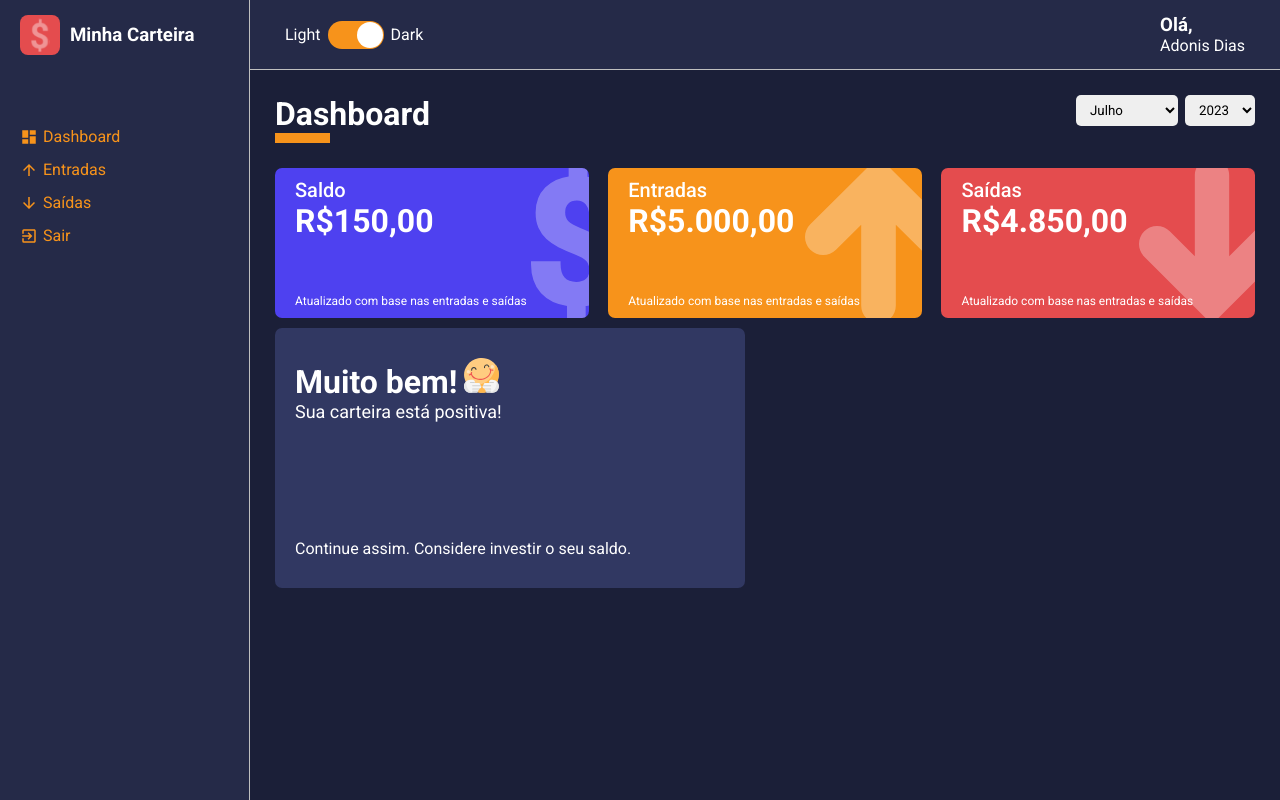
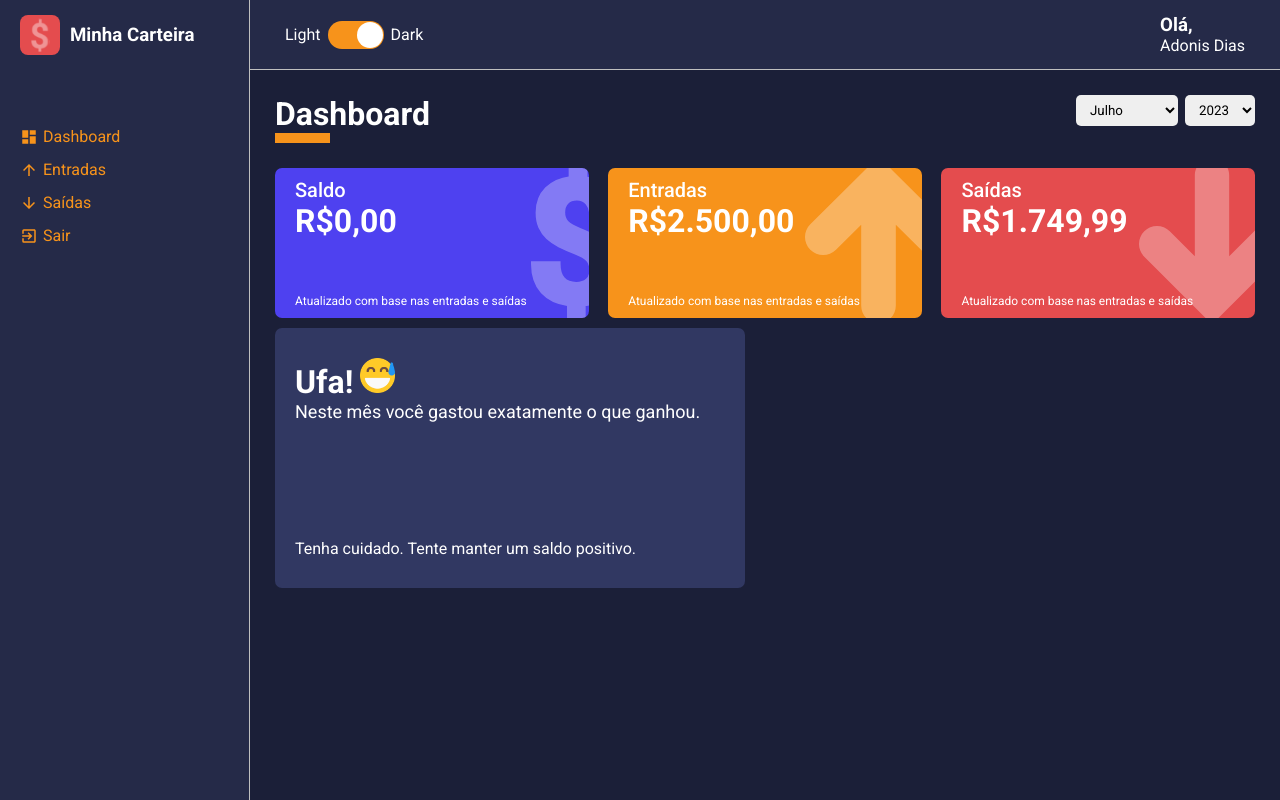
Before and after one commit to adonisdelima1/minha_carteira, a React (Create React App) app: page / in a window 1280 px wide. Built offline with nearby package versions, Linux system fonts and the light colour scheme.

Commit message:
feat: add functionality to dashboard boxes

```diff
--- a/src/pages/Dashboard/index.tsx
+++ b/src/pages/Dashboard/index.tsx
@@ -32,6 +32,7 @@ import { Container, Content } from "./styles"
 // Icons/Images from src/assets folder
 import happyEmoji from '../../assets/happy.svg';
 import sadEmoji from '../../assets/sad.svg'
+import grinningEmoji from '../../assets/grinning.png';
 
 // Data
 import gains from '../../repositories/gains';
@@ -87,6 +88,81 @@ export default function Dashboard() {
     }, []);
 
 
+    const totalOutgoes = useMemo(() => {
+        let total: number = 0;
+
+        expenses.forEach(item  => {
+            const date = new Date(item.date);
+            const year = date.getFullYear();
+            const month = date.getMonth() + 1; // jan = 0 in js
+
+            if(month === selectedMonth && year === selectedYear) {
+                try {
+                    total += Number(item.amount);
+                } catch {
+                    throw new Error(
+                        'Invalid amount! Amount must be a number.'
+                    );
+                };
+            }
+        });
+        return total;
+    }, [selectedMonth, selectedYear]);
+
+
+    const totalIncomes = useMemo(() => {
+        let total: number = 0;
+
+        gains.forEach(item  => {
+            const date = new Date(item.date);
+            const year = date.getFullYear();
+            const month = date.getMonth() + 1; // jan = 0 in js
+
+            if(month === selectedMonth && year === selectedYear) {
+                try {
+                    total += Number(item.amount);
+                } catch {
+                    throw new Error(
+                        'Invalid amount! Amount must be a number.'
+                    );
+                };
+            }
+        });
+        return total;
+    }, [selectedMonth, selectedYear]);
+
+    const totalBalance = useMemo(() => {
+        // return totalIncomes - totalOutgoes;
+        return 0;
+    }, [totalIncomes, totalOutgoes]);
+
+    const message = useMemo(() => {
+        if(totalBalance < 0) {
+            return {
+                key: uuid(),
+                title: "Que triste!",
+                description: "Neste mês, você gastou mais do que deveria.",
+                footerText: "Tente cortar gastos menos necessários.",
+                icon: sadEmoji
+            };
+        } else if(totalBalance == 0) {
+            return {
+                key: uuid(),
+                title: "Ufa!",
+                description: "Neste mês você gastou exatamente o que ganhou.",
+                footerText: "Tenha cuidado. Tente manter um saldo positivo.",
+                icon: grinningEmoji
+            };
+        } else {
+            return {
+                key: uuid(),
+                title: "Muito bem!",
+                description: "Sua carteira está positiva!",
+                footerText: "Continue assim. Considere investir o seu saldo.",
+                icon: happyEmoji
+            };
+        }
+    }, [totalBalance]);
 
     //   As funções 'handleSelectedYear' e 'handleSelectedMonth' foram
     // sugeridas pelo instrutor do curso porque a obtenção do value de um
@@ -101,7 +177,7 @@ export default function Dashboard() {
     //         const parsedYear = Number(year);
     //         setSelectedYear(parsedYear);
     //     }
-    //     catch(error) {
+    //     catch{
     //         throw new Error('Invalid value for year selected.');
     //     }
     // }
@@ -111,7 +187,7 @@ export default function Dashboard() {
     //         const parsedMonth = Number(month);
     //         setSelectedMonth(parsedMonth);
     //     }
-    //     catch(error) {
+    //     catch{
     //         throw new Error('Invalid value for month selected.');
     //     }
     // }
@@ -135,7 +211,7 @@ export default function Dashboard() {
             <Content>
                 <WalletBox
                     title= 'Saldo'
-                    amount={150.00}
+                    amount={totalBalance}
                     footerLabel= 'Atualizado com base nas entradas e saídas'
                     icon= 'dollar'
                     boxColor= '#4E41F0'
@@ -143,7 +219,7 @@ export default function Dashboard() {
 
                 <WalletBox
                     title= 'Entradas'
-                    amount={5000.00}
+                    amount={totalIncomes}
                     footerLabel= 'Atualizado com base nas entradas e saídas'
                     icon= 'arrowUp'
                     boxColor= '#F7931B'
@@ -151,18 +227,18 @@ export default function Dashboard() {
 
                 <WalletBox
                     title= 'Saídas'
-                    amount={4850.00}
+                    amount={totalOutgoes}
                     footerLabel= 'Atualizado com base nas entradas e saídas'
                     icon= 'arrowDown'
                     boxColor= '#E44C4E'
                 />
 
                 <MessageBox
-                    key={uuid()}
-                    title="Muito bem!"
-                    description="Sua carteira está positiva!"
-                    footerText="Continue assim. Considere investir o seu saldo."
-                    icon={happyEmoji}
+                    key={message.key}
+                    title={message.title}
+                    description={message.description}
+                    footerText={message.footerText}
+                    icon={message.icon}
                 />
 
             </Content>
--- a/src/pages/List/index.tsx
+++ b/src/pages/List/index.tsx
@@ -148,7 +148,7 @@ export default function List() {
     //         const parsedYear = Number(year);
     //         setSelectedYear(parsedYear);
     //     }
-    //     catch(error) {
+    //     catch{
     //         throw new Error('Invalid value for year selected.');
     //     }
     // }
@@ -158,7 +158,7 @@ export default function List() {
     //         const parsedMonth = Number(month);
     //         setSelectedMonth(parsedMonth);
     //     }
-    //     catch(error) {
+    //     catch{
     //         throw new Error('Invalid value for month selected.');
     //     }
     // }
```
Also changed, not shown: src/assets/grinning.png (added).
